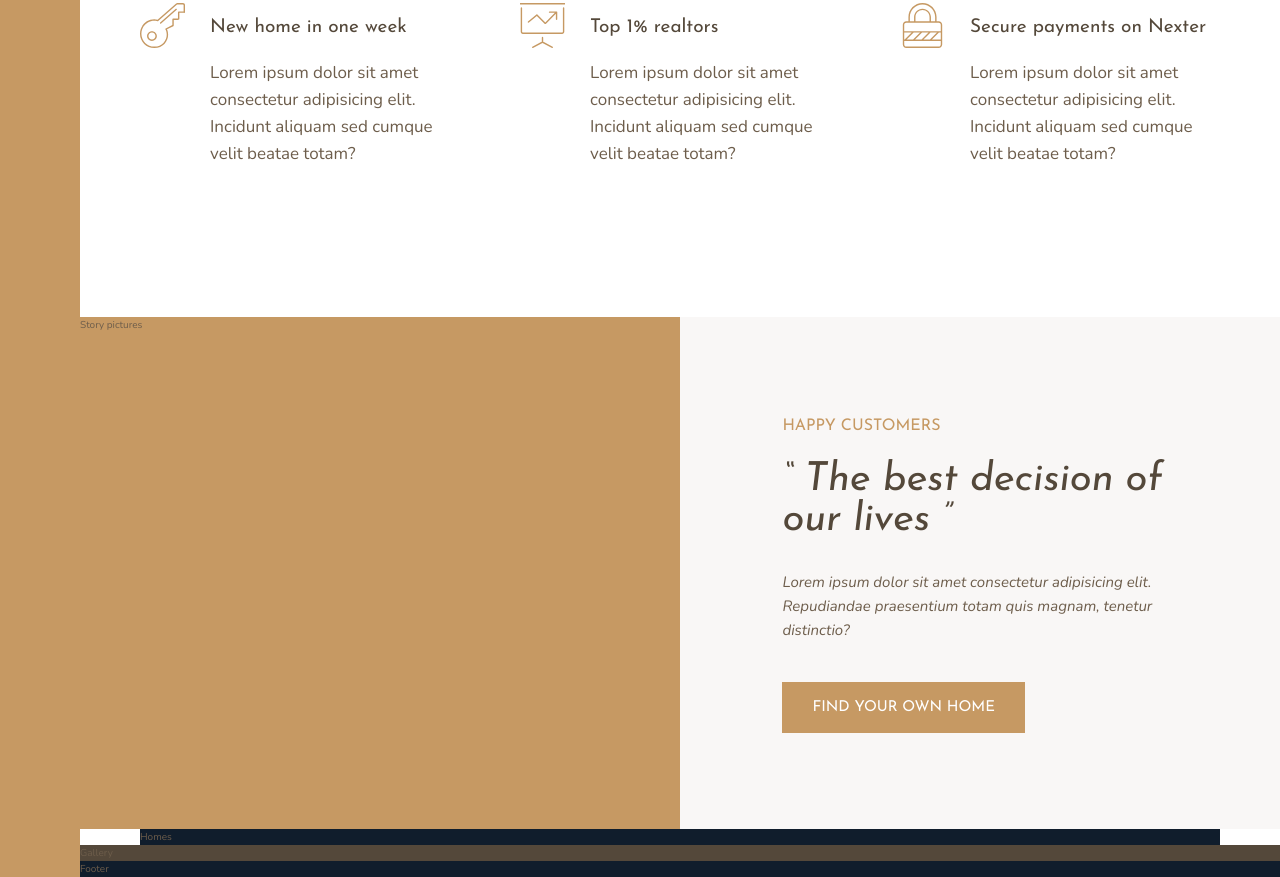
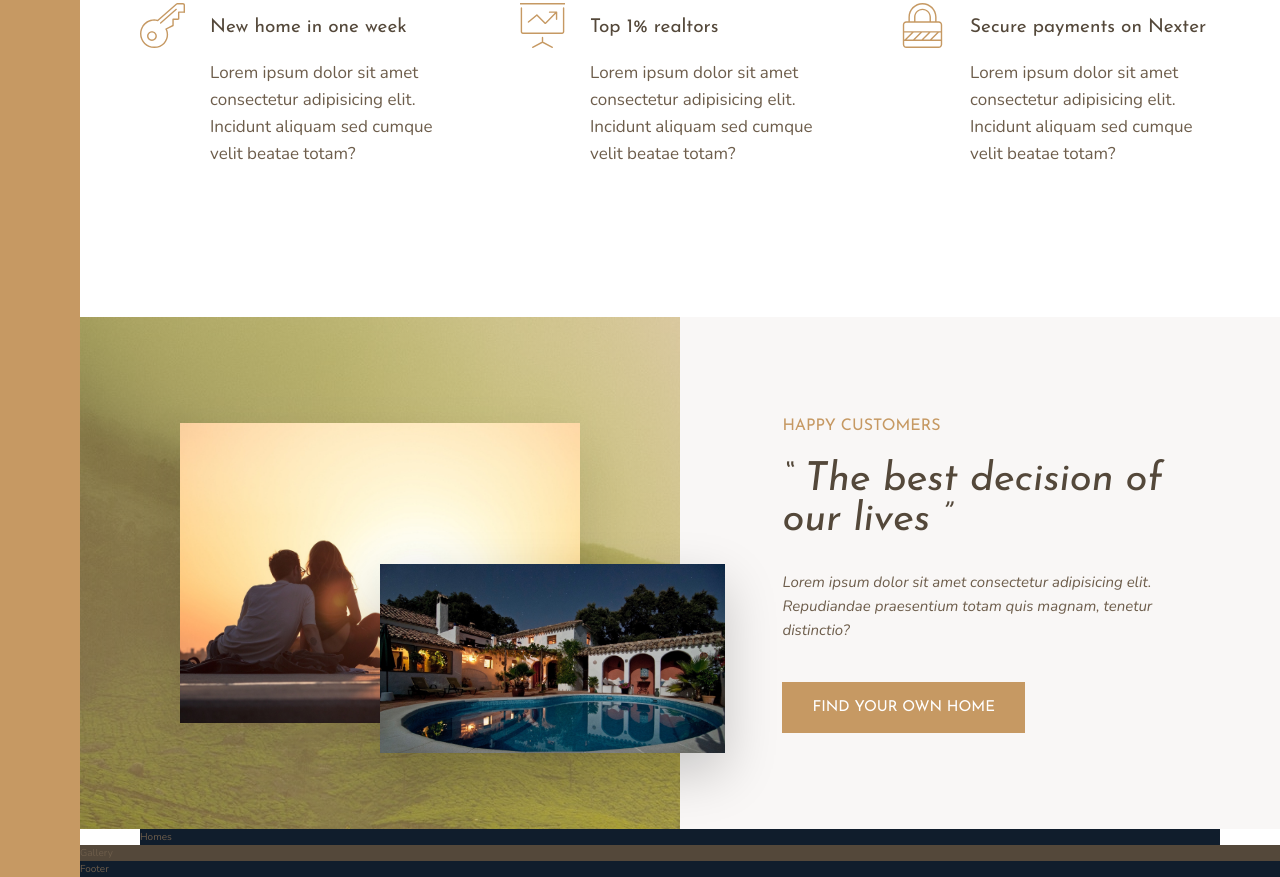
Before and after one commit to loxt/nexter, a website: page index.html in a window 1280 px wide. Shown: the part 991-1868 px from the top of the page. Drawn offline with nearby package versions, Linux system fonts and the light colour scheme.

Commit message:
feat: add story section

```diff
--- a/index.html
+++ b/index.html
@@ -79,13 +79,15 @@
     </section>
 
     <div class="story__pictures">
-      Story pictures
+      <img src="img/story-1.jpeg" alt="Couple with new house" class="story__img--1">
+      <img src="img/story-2.jpeg" alt="New house" class="story__img--2">
     </div>
 
     <div class="story__content">
       <h3 class="heading-3 mb-sm">Happy Customers</h3>
       <h2 class="heading-2 heading-2--dark mb-md">&ldquo; The best decision of our lives &rdquo;</h2>
-      <p class="story__text ">Lorem ipsum dolor sit amet consectetur adipisicing elit. Repudiandae praesentium totam quis
+      <p class="story__text ">Lorem ipsum dolor sit amet consectetur adipisicing elit. Repudiandae praesentium totam
+        quis
         magnam, tenetur distinctio?</p>
       <button class="btn">Find your own home</button>
     </div>
--- a/sass/_story.scss
+++ b/sass/_story.scss
@@ -2,6 +2,27 @@
   &__pictures {
     background-color: $color-primary;
     grid-column: full-start / col-end 4;
+    background-image: linear-gradient(rgba($color-primary, .5), rgba($color-primary, .5)), url('../img/back.jpg');
+
+    display: grid;
+    grid-template-rows: repeat(6, 1fr);
+    grid-template-columns: repeat(6, 1fr);
+    align-items: center;
+  }
+
+  &__img--1 {
+    width: 100%;
+    grid-row: 2 / 6;
+    grid-column: 2 / 6;
+    box-shadow: 0 2rem 5rem rgba(#000, .1);
+  }
+
+  &__img--2 {
+    width: 115%;
+    grid-row: 4 / 6;
+    grid-column: 4 / 7;
+    z-index: 20;
+    box-shadow: 0 2rem 5rem rgba(#000, .2);
   }
 
   &__content {
```
Also changed, not shown: css/style.css.
